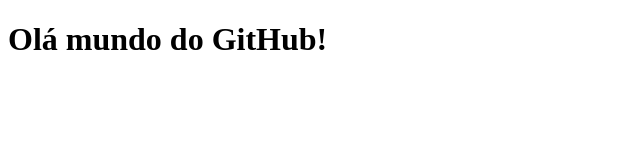
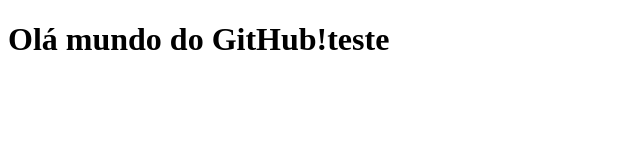
Before and after one commit to wolneiengelmann/Estudos, a plain HTML site: page index.html in a window 1280 px wide. Shown: the whole page, without its empty margins (0-640 px from the left). Drawn offline with Linux system fonts and the light colour scheme.

Commit message:
iniciando os trabalhos

```diff
--- a/index.html
+++ b/index.html
@@ -7,6 +7,6 @@
     <title>Document</title>
 </head>
 <body>
-    <h1>Olá mundo do GitHub!</h1>
+    <h1>Olá mundo do GitHub!teste</h1>
 </body>
 </html>
```
